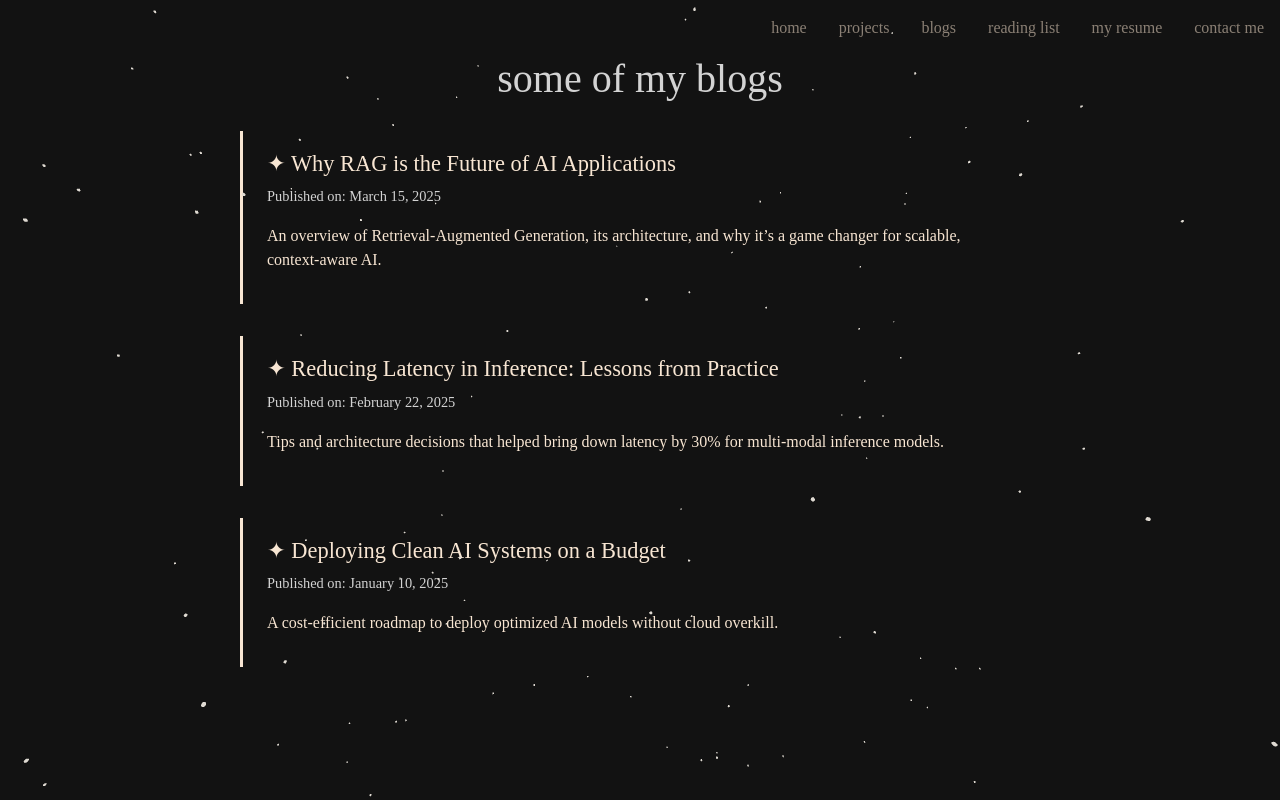
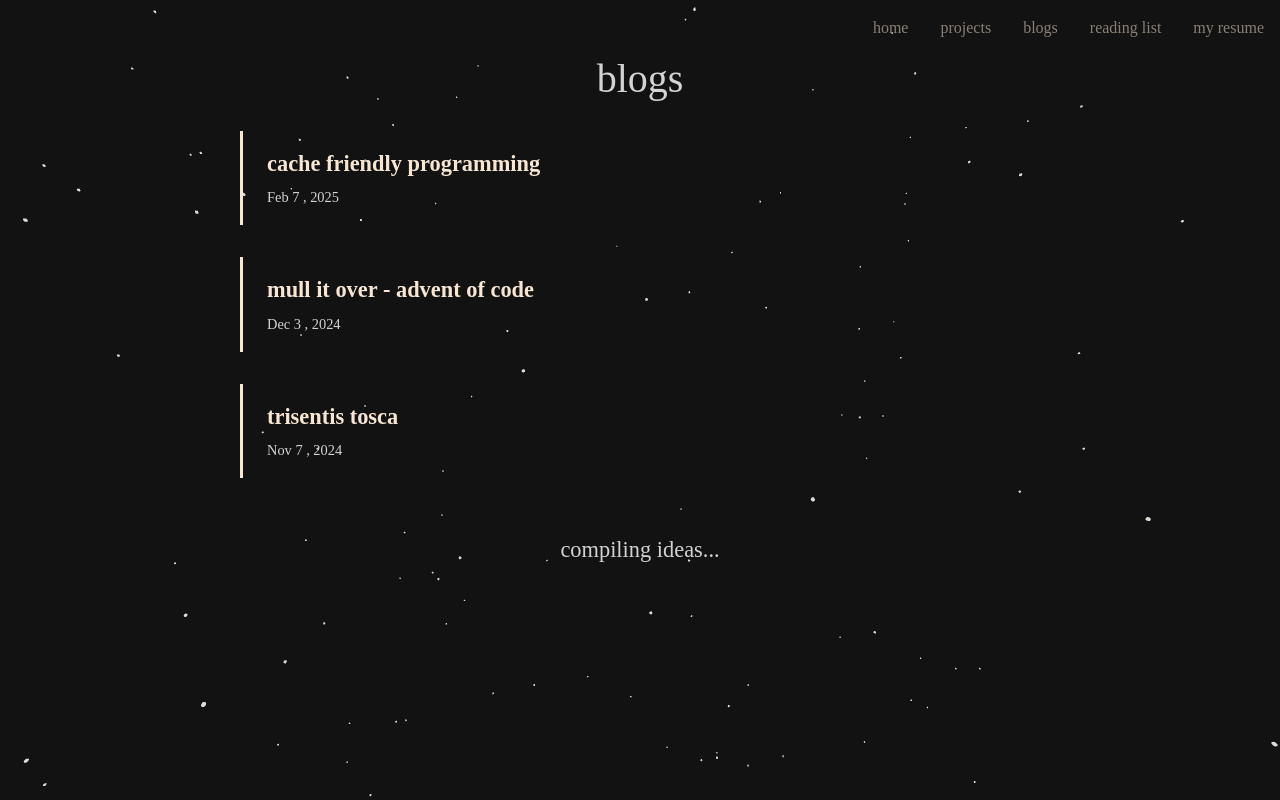
Before and after one commit to tharunikal/portfolio-tharunikal, a React (Vite) app: page /blogs in a window 1280 px wide. Built offline with nearby package versions, Linux system fonts and the light colour scheme; a web font is replaced by a local one.

Commit message:
fixed fonts

```diff
--- a/package.json
+++ b/package.json
@@ -14,6 +14,7 @@
     "@react-three/fiber": "^9.1.2",
     "react": "^19.0.0",
     "react-dom": "^19.0.0",
+    "react-icons": "^5.5.0",
     "react-router-dom": "^7.5.0",
     "react-slick": "^0.30.3",
     "slick-carousel": "^1.8.1",
--- a/src/App.tsx
+++ b/src/App.tsx
@@ -6,7 +6,10 @@ import HomePage from './pages/Home/HomePage';
 import ProjectsPage from './pages/Projects/ProjectsPage';
 import Header from './layouts/Header/Header';
 import SparkleTrail from './components/SparkleTrail'; // ✅ Import added
+import ReadingLists from './pages/ReadingLists/ReadingLists';
+
 import ButterflyCanvas from './components/ButterflyCanvas';
+
 
 function App() {
   return (
@@ -18,6 +21,9 @@ function App() {
         <Route path="/" element={<HomePage />} />
         <Route path="/projects" element={<ProjectsPage />} />
         <Route path="/blogs" element={<Blogs />} />
+        <Route path="/reading-list" element={<ReadingLists />} />
+
+
         {/* Other routes */}
       </Routes>
     </Router>
--- a/src/components/ButterflyCanvas.tsx
+++ b/src/components/ButterflyCanvas.tsx
@@ -11,7 +11,7 @@ const ButterflyCanvas = () => {
         position: 'fixed',
         top: 0,
         left: 0,
-        pointerEvents: 'none',
+        pointerEvents: 'auto',
         width: '100%',
         height: '100%',
         minHeight: '100vh',
--- a/src/components/SparkleTrail.css
+++ b/src/components/SparkleTrail.css
@@ -14,7 +14,7 @@
   .sparkle {
     position: absolute;
     border-radius: 50%;
-    pointer-events: none;
+    pointer-events: auto;
     box-shadow:
       0 0 10px var(--primary-color),
       0 0 20px var(--secondary-color-2),
--- a/src/components/SparkleTrail.tsx
+++ b/src/components/SparkleTrail.tsx
@@ -51,7 +51,7 @@ const SparkleTrail: React.FC = () => {
   }, []);
 
   return (
-    <div ref={containerRef} style={{ position: 'fixed', top: 0, left: 0, width: '100vw', height: '100vh', zIndex: 0, pointerEvents: 'none' }}>
+    <div ref={containerRef} style={{ position: 'fixed', top: 0, left: 0, width: '100vw', height: '100vh', zIndex: 0, pointerEvents: 'auto' }}>
       {particles.map((p) => (
         <div
           key={p.id}
--- a/src/layouts/Header/Header.module.css
+++ b/src/layouts/Header/Header.module.css
@@ -3,6 +3,7 @@
   top: 0;
   right: 0;
   padding: 1rem;
+  z-index: 100;
 }
 
 .nav {
--- a/src/layouts/Header/Header.tsx
+++ b/src/layouts/Header/Header.tsx
@@ -1,4 +1,5 @@
-// import React from 'react';
+// src/layouts/Header/Header.tsx
+
 import styles from './Header.module.css';
 import { Link } from 'react-router-dom'; // Import Link
 
@@ -11,8 +12,19 @@ function Header() {
           <li className={styles.navItem}><Link to="/projects">projects</Link></li>
           <li className={styles.navItem}><Link to="/blogs">blogs</Link></li>
           <li className={styles.navItem}><Link to="/reading-list">reading list</Link></li>
-          <li className={styles.navItem}><Link to="/resume"> my resume</Link></li>
-          <li className={styles.navItem}><Link to="/contact">contact me</Link></li>
+
+          {/* Open Resume in a new tab directly */}
+          <li className={styles.navItem}>
+            <a
+              href="/assets/Tharunika-L-Resume.pdf"
+              target="_blank"
+              rel="noopener noreferrer"
+            >
+              my resume
+            </a>
+          </li>
+
+
         </ul>
       </nav>
     </header>
--- a/src/pages/MyBlogs/Blogs.module.css
+++ b/src/pages/MyBlogs/Blogs.module.css
@@ -5,12 +5,15 @@
   padding: 2rem;
   color: var(--primary-color);
   min-height: 100vh;
+  /* z-index: 1; */
+position: relative;
 }
 
 .blogsPage h1 {
   font-size: 2.5rem;
   margin-bottom: 2rem;
   text-align: center;
+
 }
 
 .blogList {
@@ -29,9 +32,7 @@
   transition: background-color 0.2s ease-in-out;
 }
 
-  .blogItem:hover {
-    background-color: rgba(248, 230, 211, 0.05); /* faint highlight */
-  }
+
 
 .blogItem h3 {
   margin: 0 0 0.3rem;
@@ -52,21 +53,8 @@
   color: var(--tertiary-color-2);
   margin: 0.2rem 0 0.8rem;
 }
-
-  .blogDesc {
-    font-size: 1rem;
-    color: var(--primary-color);
-    line-height: 1.5;
+.compilingIdeasHeading {
+  font-size: 1.4rem;
+  color:var(--tertiary-color-2); /* Example: Make it smaller */
+  /* Add any other styles you want here, like color, margin, etc. */
 }
-  .blogLink {
-    color: var(--primary-color); /* make sure this color is visible */
-    text-decoration: none;
-    font-weight: 500;
-    transition: all 0.2s ease;
-    cursor: pointer;
-  }
-
-  .blogLink:hover {
-    color: gold;
-    text-decoration: underline;
-  }
--- a/src/pages/MyBlogs/Blogs.tsx
+++ b/src/pages/MyBlogs/Blogs.tsx
@@ -1,53 +1,69 @@
-// import React from 'react';
+import React from 'react';
 import styles from './Blogs.module.css';
 
-const blogs = [
+interface Blog {
+  title: string;
+  link: string;
+  date: string;
+}
+// const blogs: Blog[] = [
+//   {
+//     title: 'Test Link',
+//     link: 'https://www.google.com',
+//     date: 'April 25, 2025',
+//   },
+// ];
+
+const blogs: Blog[] = [
   {
-    title: 'Why RAG is the Future of AI Applications',
-    date: 'March 15, 2025',
-    description: 'An overview of Retrieval-Augmented Generation, its architecture, and why it’s a game changer for scalable, context-aware AI.',
+    title: 'cache friendly programming',
     link: 'https://tharunikal.medium.com/cache-friendly-programming-how-memory-access-patterns-can-make-or-break-performance-3aa0db17da4a',
+    date: 'Feb 7 , 2025',
   },
   {
-    title: 'Reducing Latency in Inference: Lessons from Practice',
-    date: 'February 22, 2025',
-    description: 'Tips and architecture decisions that helped bring down latency by 30% for multi-modal inference models.',
-    link: 'https://yourbloglink.com/inference-latency',
+    title: 'mull it over - advent of code',
+    link: 'https://tharunikal.medium.com/advent-of-code-day-3-mull-it-over-1df3d041c941',
+    date: 'Dec 3 , 2024',
   },
   {
-    title: 'Deploying Clean AI Systems on a Budget',
-    date: 'January 10, 2025',
-    description: 'A cost-efficient roadmap to deploy optimized AI models without cloud overkill.',
-    link: 'https://yourbloglink.com/ai-budget-deploy',
+    title: 'trisentis tosca',
+    link: 'https://dev.to/tharunikal/tricentis-tosca-a-powerful-tool-for-continuous-testing-528b',
+    date: 'Nov 7 , 2024',
   },
+  // Add more blogs here
 ];
 
-function BlogsPage() {
+interface BlogPostProps {
+  blog: Blog;
+}
+
+const BlogPost: React.FC<BlogPostProps> = ({ blog }) => {
+  return (
+    <li className={styles.blogItem}>
+      <h3>
+        <a href={blog.link} target="_blank" rel="noopener noreferrer">
+          {blog.title}
+        </a>
+      </h3>
+      <span className={styles.blogMeta}>{blog.date}</span>
+    </li>
+  );
+};
+
+const BlogPage: React.FC = () => {
   return (
     <div className={styles.blogsPage}>
-      <h1>some of my blogs</h1>
+      <h1>blogs</h1>
       <ul className={styles.blogList}>
         {blogs.map((blog, index) => (
-          <li key={index} className={styles.blogItem}>
-            <h3>
-                <a
-                    href={blog.link}
-                    target="_blank"
-                    rel="noopener noreferrer"
-                    className={styles.blogLink}
-                >
-                    ✦ {blog.title}
-                </a>
-            </h3>
-
-            <p className={styles.blogMeta}>Published on: {blog.date}</p>
-            <p className={styles.blogDesc}>{blog.description}</p>
-
-          </li>
+          <BlogPost key={index} blog={blog} />
         ))}
       </ul>
+      <div>
+      <p className={styles.compilingIdeasHeading}>compiling ideas...</p>
+      </div>
     </div>
   );
-}
+};
 
-export default BlogsPage;
+export default BlogPage;
--- /dev/null
+++ b/src/pages/ReadingLists/ReadingLists.module.css
@@ -0,0 +1,71 @@
+.readingListPage {
+    display: flex;
+    flex-direction: column;
+    align-items: center;
+    padding: 2rem;
+    color: var(--primary-color);
+    min-height: 100vh;
+    background-color: var(--background-color);
+  }
+
+  .pageTitle {
+    font-size: 2.5rem;
+    margin-bottom: 2rem;
+    text-align: center;
+
+  }
+
+  .section {
+    margin-bottom: 3rem;
+    width: 90%;
+    max-width: 800px;
+  }
+
+  .section h2 {
+    font-size: 1.8rem;
+    margin-bottom: 1rem;
+    color: var(--secondary-color-2);
+    border-bottom: 2px solid var(--secondary-color-2);
+    padding-bottom: 0.5rem;
+  }
+
+  .bookList {
+    list-style: none;
+    padding: 0;
+    margin: 0;
+  }
+
+  .bookItem {
+    display: flex;
+    align-items: center;
+    margin-bottom: 1rem;
+    font-size: 1.1rem;
+    color: var(--tertiary-color-2);
+  }
+
+  .bookItem strong {
+    color: var(--primary-color);
+  }
+
+  .bookItem span {
+    margin-left: 0.5rem;
+    color: var(--tertiary-color-1);
+  }
+
+  .icon {
+    margin-right: 0.8rem;
+    font-size: 1.3rem;
+  }
+  .subtitle {
+    font-size: 1.2rem;
+    color: var(--tertiary-color-2);
+    margin-top: 1rem;
+    text-align: center;
+    max-width: 600px;
+  }
+  .subtitle a {
+    color: var(--primary-color);
+    text-decoration: underline;
+    z-index: 10; /* Make sure it's above the canvas */
+  position: relative; /* Allow z-index to work */
+  }
--- /dev/null
+++ b/src/pages/ReadingLists/ReadingLists.tsx
@@ -0,0 +1,103 @@
+import React from 'react';
+import styles from './ReadingLists.module.css';
+
+interface Book {
+  title: string;
+  author: string;
+}
+
+const currentlyReading: Book[] = [
+    { title: 'amerika', author: 'franz kafka' },
+    { title: 'gpt-3,building innovative nlp  products', author: 'sandra kublik' },
+    { title: 'meditations', author: 'marcus aurelius' },
+    { title: 'the republic', author: 'plato' },
+    { title: 'generative ai with langchain', author: 'ben aufforth' },
+    { title: 'greedy layer-wise training of deep networks ', author: 'y. bengio et al.' },
+    { title: 'the waves', author: 'virginia woolf' },
+    { title: 'tender is the night', author: 'f. scott fitzgerald' },
+    { title: 'mein kampf', author: 'adolf hitler' },
+    { title: 'the woman in the dunes', author: 'kouzō okamoto' },
+    { title: 'the invisible man', author: 'ralph ellison' },
+    { title: 'on the origin of species', author: 'charles darwin' },
+  ];
+
+  const read: Book[] = [
+    { title: 'junie', author: 'erin eckstine' },
+    { title: 'batch normalization research paper', author: 's. ioffe, c. szegedy' },
+    { title: 'what if cats disappeared from the world', author: 'genki kawamura' },
+
+    { title: 'witchcraft for wayward girls', author: 'grady hendrix' },
+    { title: 'sisters', author: 'danielle steel' },
+    { title: 'NERF: representing scenes as neural radiance fields for view synthesis (2020)', author: 'm. muller et al.' },
+    { title: 'the wedding people', author: 'alison espach' },
+    { title: 'DDPM: denoising diffusion probabilistic models (2020)', author: 'j. ho et al.' },
+    { title: 'VQGAN: taming transformers for high-resolution image synthesis (2021)', author: 'a. ramesh et al.' },
+    { title: 'outliers', author: 'malcolm gladwell' },
+    { title: 'the road', author: 'cormac mccarthy' },
+
+  ];
+
+  const wantToRead: Book[] = [
+    { title: 'thus spoke zarathustra', author: 'friedrich nietzsche' },
+    { title: 'giovanni\'s room', author: 'james baldwin' },
+    { title: 'one hundred years of solitude', author: 'gabriel garcía márquez' },
+    { title: 'notes from underground', author: 'fyodor dostoevsky' },
+    { title: 'norwegian wood', author: 'haruki murakami' },
+    { title: 'rashomon', author: 'ryūnosuke akutagawa' },
+    { title: 'gpt-3: language models are few-shot learners (2020)', author: 'a. radford et al.' },
+    { title: 'clip: learning transferable visual models from natural language supervision (2021)', author: 'a. radford et al.' },
+    { title: 'geometric deep learning: grids, groups, graphs, geodesics, and gauges (2021)', author: 'm. bronstein et al.' },
+    { title: 'the westing game', author: 'ellen raskin' },
+
+  ];
+
+
+const ReadingLists: React.FC = () => {
+  return (
+    <div className={styles.readingListPage}>
+      <h1 className={styles.pageTitle}>reading lists 🌿</h1>
+
+      <p className={styles.subtitle}>
+  i read...a lot. below is my reading list for 2025. if you wanna talk about any of these or suggest something cool, feel free to dm me at <a href="https://x.com/tharunikal" target="_blank" rel="noopener noreferrer">x</a>.
+</p>
+
+      <section className={styles.section}>
+        <h2>currently reading</h2>
+        <ul className={styles.bookList}>
+          {currentlyReading.map((book, index) => (
+            <li key={index} className={styles.bookItem}>
+              <span className={styles.icon}>⚫</span>
+              <strong>{book.title}</strong> <span>,{book.author}</span>
+            </li>
+          ))}
+        </ul>
+      </section>
+
+      <section className={styles.section}>
+        <h2>read</h2>
+        <ul className={styles.bookList}>
+          {read.map((book, index) => (
+            <li key={index} className={styles.bookItem}>
+              <span className={styles.icon}>✅</span>
+              <strong>{book.title}</strong> <span>,{book.author}</span>
+            </li>
+          ))}
+        </ul>
+      </section>
+
+      <section className={styles.section}>
+        <h2>wanna read</h2>
+        <ul className={styles.bookList}>
+          {wantToRead.map((book, index) => (
+            <li key={index} className={styles.bookItem}>
+              <span className={styles.icon}>✨</span>
+              <strong>{book.title}</strong> <span>,{book.author}</span>
+            </li>
+          ))}
+        </ul>
+      </section>
+    </div>
+  );
+};
+
+export default ReadingLists;
```
Also changed, not shown: 2 other files (tests, documents, lock files or other folders). Lines whose indentation alone changed are shown as unchanged.
